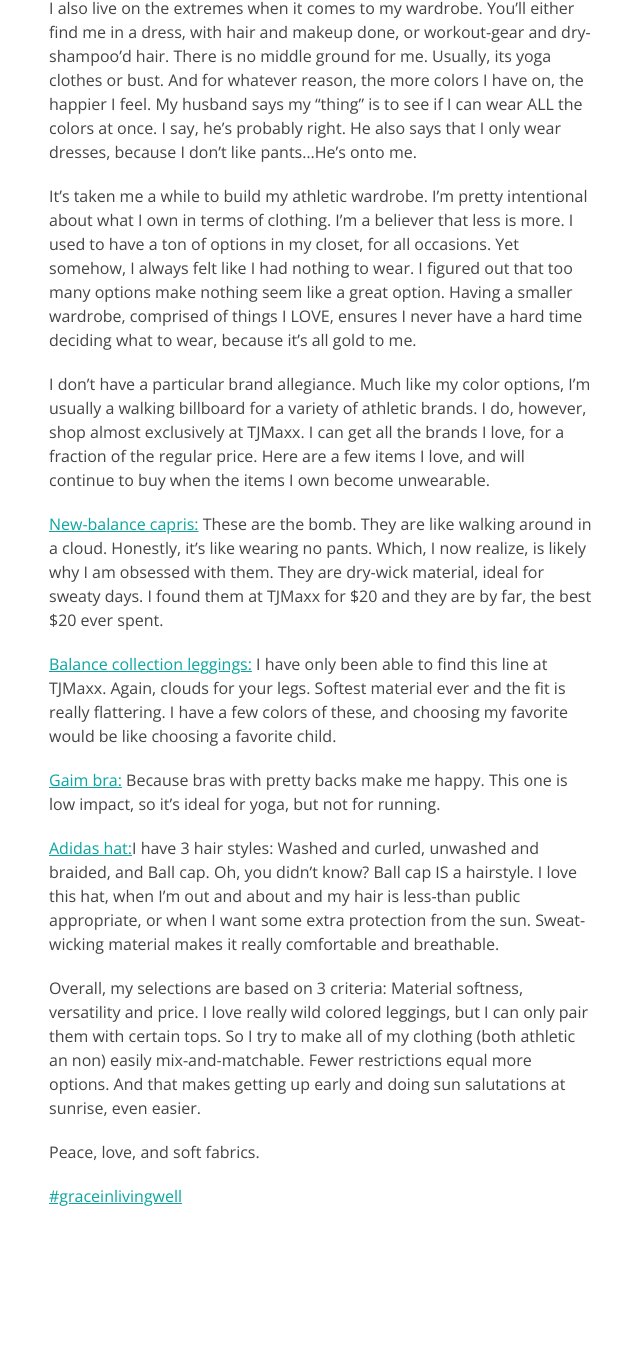
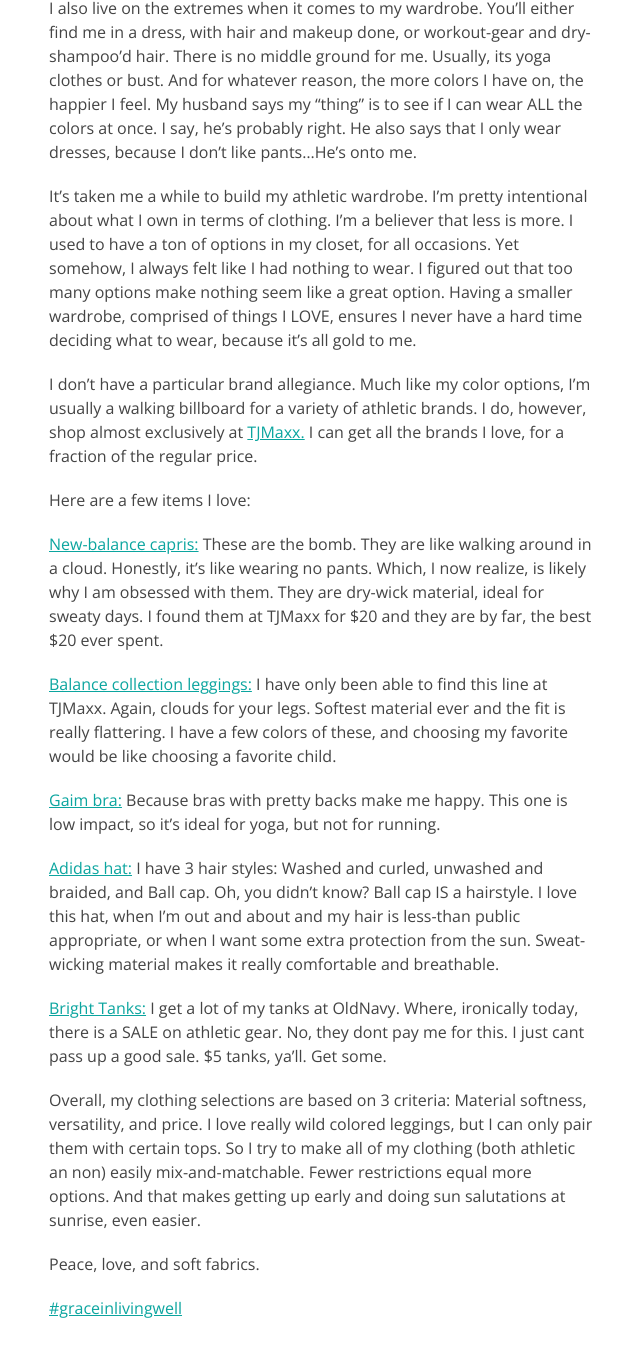
Before and after one commit to dreger/thelivingwell.co, a Jekyll site: the page built from _posts/live/2016-06-16-fitness-finds.md, in a window 1280 px wide and 1400 px high, scrolled down 778 px. Shown: the top 1357 px of the window, without its empty margins (426-1066 px from the left). Built offline with Jekyll 4.4.1, drawn with Linux system fonts in a browser that asks for light colours; before the commit the page ends 2066 px from its top, so only the background shows below that.

Commit message:
Update 2016-06-16-fitness-finds.md

```diff
--- a/_posts/live/2016-06-16-fitness-finds.md
+++ b/_posts/live/2016-06-16-fitness-finds.md
@@ -11,7 +11,9 @@
 
 It’s taken me a while to build my athletic wardrobe. I’m pretty intentional about what I own in terms of clothing. I’m a believer that less is more. I used to have a ton of options in my closet, for all occasions. Yet somehow, I always felt like I had nothing to wear. I figured out that too many options make nothing seem like a great option.  Having a smaller wardrobe, comprised of things I LOVE, ensures I never have a hard time deciding what to wear, because it’s all gold to me.
 
-I don’t have a particular brand allegiance. Much like my color options, I’m usually a walking billboard for a variety of athletic brands. I do, however, shop almost exclusively at TJMaxx. I can get all the brands I love, for a fraction of the regular price. Here are a few items I love, and will continue to buy when the items I own become unwearable.
+I don’t have a particular brand allegiance. Much like my color options, I’m usually a walking billboard for a variety of athletic brands. I do, however, shop almost exclusively at [TJMaxx.](http://tjmaxx.tjx.com/store/index.jsp) I can get all the brands I love, for a fraction of the regular price.
+
+Here are a few items I love:
 
 [New-balance capris:](http://tjmaxx.tjx.com/store/jump/product/women-clothing-activewear-capris/Space-Dye-Capri/1000130411?colorId=NS1003462&pos=1:78&N=2755249271)
 These are the bomb. They are like walking around in a cloud. Honestly, it’s like wearing no pants. Which, I now realize, is likely why I am obsessed with them. They are dry-wick material, ideal for sweaty days. I found them at TJMaxx for $20 and they are by far, the best $20 ever spent.
@@ -21,9 +23,11 @@
 
 [Gaim bra:](http://www.kohls.com/product/prd-2082607/gaiam-bra-shine-wire-free-low-impact-yoga-sports-bra-44-00001-womens.jsp?color=Black) Because bras with pretty backs make me happy. This one is low impact, so it’s ideal for yoga, but not for running.
 
-[Adidas hat:](http://www.kohls.com/product/prd-2395144/womens-adidas-studio-marled-baseball-hat-.jsp?ci_mcc=ci&utm_campaign=FASHION%20ACCESSORIES&utm_medium=CSE&utm_source=google&utm_product=30880564&CID=shopping15&gclid=CjwKEAjw4dm6BRCQhtzl6Z6N4i0SJADFPu1nzhHM8ys9CNNS8pi1ei6icR6N-gc-5S2jAD2MkAkdBoCAOfw_wcB&gclsrc=aw.ds&dclid=CK6ZnMails0CFUoFNwodveUF8g)I have 3 hair styles: Washed and curled, unwashed and braided, and Ball cap. Oh, you didn’t know? Ball cap IS a hairstyle. I love this hat, when I’m out and about and my hair is less-than public appropriate, or when I want some extra protection from the sun. Sweat-wicking material makes it really comfortable and breathable.
+[Adidas hat:](http://www.kohls.com/product/prd-2395144/womens-adidas-studio-marled-baseball-hat-.jsp?ci_mcc=ci&utm_campaign=FASHION%20ACCESSORIES&utm_medium=CSE&utm_source=google&utm_product=30880564&CID=shopping15&gclid=CjwKEAjw4dm6BRCQhtzl6Z6N4i0SJADFPu1nzhHM8ys9CNNS8pi1ei6icR6N-gc-5S2jAD2MkAkdBoCAOfw_wcB&gclsrc=aw.ds&dclid=CK6ZnMails0CFUoFNwodveUF8g) I have 3 hair styles: Washed and curled, unwashed and braided, and Ball cap. Oh, you didn’t know? Ball cap IS a hairstyle. I love this hat, when I’m out and about and my hair is less-than public appropriate, or when I want some extra protection from the sun. Sweat-wicking material makes it really comfortable and breathable.
 
-Overall, my selections are based on 3 criteria: Material softness, versatility and price. I love really wild colored leggings, but I can only pair them with certain tops. So I try to make all of my clothing (both athletic an non) easily mix-and-matchable. Fewer restrictions equal more options. And that makes getting up early and doing sun salutations at sunrise, even easier.
+[Bright Tanks:](http://oldnavy.gap.com/browse/product.do?cid=1061078&vid=1&pid=143021082) I get a lot of my tanks at OldNavy. Where, ironically today, there is a SALE on athletic gear. No, they dont pay me for this. I just cant pass up a good sale. $5 tanks, ya'll. Get some.
+
+Overall, my clothing selections are based on 3 criteria: Material softness, versatility, and price. I love really wild colored leggings, but I can only pair them with certain tops. So I try to make all of my clothing (both athletic an non) easily mix-and-matchable. Fewer restrictions equal more options. And that makes getting up early and doing sun salutations at sunrise, even easier.
 
 Peace, love, and soft fabrics.
 
```
